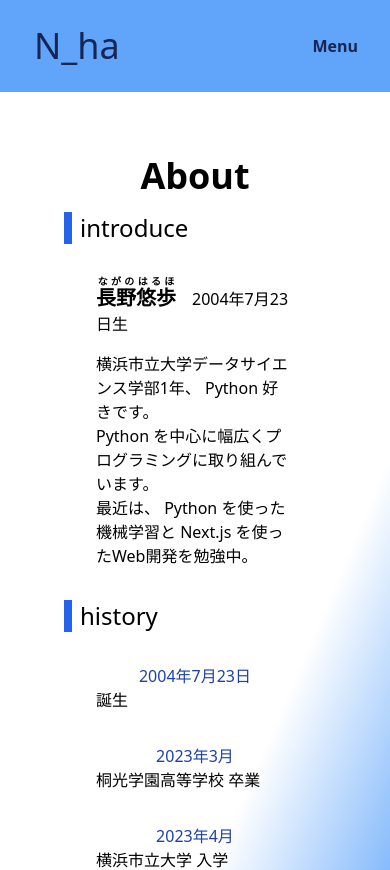
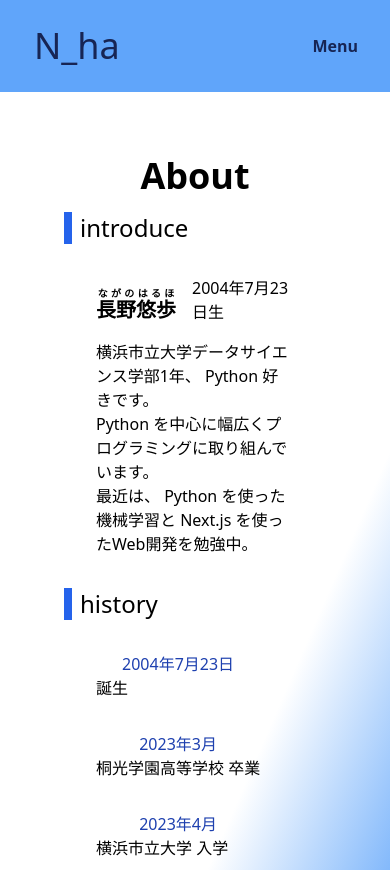
Before and after one commit to N-ha-1050/portfolio, a Next.js app: page /about in a window 390 px wide. Shown: the top 870 px of the page. Built offline with nearby package versions, Linux system fonts and the light colour scheme.

Commit message:
content コンポーネントの作成と使用

```diff
--- /dev/null
+++ b/src/components/ui/Content.tsx
@@ -0,0 +1,5 @@
+import { ReactNode } from "react"
+
+export const Content = ({ children }: { children: ReactNode }) => (
+    <div className="m-8">{children}</div>
+)
--- a/src/components/ui/Section.tsx
+++ b/src/components/ui/Section.tsx
@@ -7,8 +7,8 @@ export const Section = ({
     children: ReactNode
     text?: string
 }) => (
-    <>
-        <h3 className="my-4 text-xl font-bold">{children}</h3>
+    <div className="my-4 flex items-end">
+        <h3 className="text-xl font-bold">{children}</h3>
         {text && <p>{text}</p>}
-    </>
+    </div>
 )
--- a/src/pages/about.tsx
+++ b/src/pages/about.tsx
@@ -1,4 +1,6 @@
+import { Content } from "@/components/ui/Content"
 import { Part } from "@/components/ui/Part"
+import { Section } from "@/components/ui/Section"
 import { SetInline } from "@/components/ui/SetInline"
 import { Title } from "@/components/ui/Title"
 import { NextPage } from "next"
@@ -14,21 +16,21 @@ const About: NextPage = () => (
     <SetInline>
         <Title>About</Title>
         <Part>introduce</Part>
-        <p className="m-8">
-            <span className="mb-4 block">
+        <Content>
+            <Section text="2004年7月23日生">
                 <ruby className="mr-4 text-xl font-bold">
                     長野悠歩<rt>ながのはるほ</rt>
                 </ruby>
-                2004年7月23日生
-            </span>
+            </Section>
             横浜市立大学データサイエンス学部1年、 Python 好きです。
             <br />
             Python を中心に幅広くプログラミングに取り組んでいます。
             <br />
             最近は、 Python を使った機械学習と Next.js を使ったWeb開発を勉強中。
-        </p>
+        </Content>
         <Part>history</Part>
-        <div className="m-8 grid md:w-fit md:grid-cols-2 md:gap-4">
+        <Content>
+            <div className="grid w-fit md:grid-cols-2 md:gap-4">
                 {history.map(({ date, content }) => (
                     <Fragment key={date}>
                         <p className="justify-self-center text-blue-800 md:border-b-2 md:border-blue-800 md:text-black">
@@ -38,6 +40,7 @@ const About: NextPage = () => (
                     </Fragment>
                 ))}
             </div>
+        </Content>
     </SetInline>
 )
 
--- a/src/pages/skills.tsx
+++ b/src/pages/skills.tsx
@@ -1,3 +1,4 @@
+import { Content } from "@/components/ui/Content"
 import { Part } from "@/components/ui/Part"
 import { Section } from "@/components/ui/Section"
 import { SetInline } from "@/components/ui/SetInline"
@@ -8,7 +9,7 @@ const Skills: NextPage = () => (
     <SetInline>
         <Title>Skills</Title>
         <Part>Python</Part>
-        <div className="m-8">
+        <Content>
             <Section>競技プログラミング</Section>
             現在の競プロメイン言語に使用。
             <br />
@@ -36,9 +37,9 @@ const Skills: NextPage = () => (
             <br />
             tkinter, Pygame を使ったゲーム開発や Streamlit を使ったWeb開発、
             Discord Bot を作ったこともある。
-        </div>
+        </Content>
         <Part>TypeScript</Part>
-        <div className="m-8">
+        <Content>
             <Section>React</Section>
             高校2年のときに始めて触った。
             <Section>Next.js</Section>
@@ -47,9 +48,9 @@ const Skills: NextPage = () => (
             Chakra UI を使ってきたが、 Tailwind CSS も勉強中。
             <br />
             このサイトの開発言語。
-        </div>
+        </Content>
         <Part>その他の言語</Part>
-        <div className="m-8">
+        <Content>
             <Section>C++, Rust</Section>
             競技プログラミングに使ったことがある、 C++ は初期の頃に使用、 Rust
             は勉強中(なお、現在のメインは Python )<Section>Go</Section>
@@ -61,7 +62,7 @@ const Skills: NextPage = () => (
             も少し
             <Section>Hot Soup Processor</Section>
             これも中学の時に使ってた、主にデスクトップアプリ
-        </div>
+        </Content>
     </SetInline>
 )
 
--- a/src/pages/works.tsx
+++ b/src/pages/works.tsx
@@ -1,3 +1,4 @@
+import { Content } from "@/components/ui/Content"
 import { LinkText } from "@/components/ui/LinkText"
 import { Part } from "@/components/ui/Part"
 import { Section } from "@/components/ui/Section"
@@ -9,7 +10,7 @@ const Works: NextPage = () => (
     <SetInline>
         <Title>Works</Title>
         <Part>blog</Part>
-        <div className="m-8">
+        <Content>
             フロントエンドは Next.js, tailwind CSS に移行中
             <Section>使った技術(フロントエンド)</Section>
             <ul>
@@ -26,9 +27,9 @@ const Works: NextPage = () => (
                     <LinkText href="https://blog.n-ha.cf">Site</LinkText>
                 </li>
             </ul>
-        </div>
+        </Content>
         <Part>stady</Part>
-        <div className="m-8">
+        <Content>
             一問一答サイト
             <br />
             中学の時にvbsで作成。
@@ -69,7 +70,7 @@ const Works: NextPage = () => (
                     </LinkText>
                 </li>
             </ul>
-        </div>
+        </Content>
         {/* <Part>div-game</Part>
         <p className="m-8"></p>
         <Part>海戦ゲーム</Part>
@@ -77,7 +78,7 @@ const Works: NextPage = () => (
         <Part>word2vec</Part>
         <p className="m-8"></p> */}
         <Part>Herbs</Part>
-        <div className="m-8">
+        <Content>
             ハーブの栽培記録
             <br />
             中学3年の時に作ったハーブ観察記録。
@@ -101,15 +102,15 @@ const Works: NextPage = () => (
                     <LinkText href="https://herbs.n-ha.cf">Site</LinkText>
                 </li>
             </ul>
-        </div>
+        </Content>
         <Part>go_home_time</Part>
-        <div className="m-8">
+        <Content>
             中学の時に作った下校時間までの時間を表示し、時間になったら音楽を再生するプログラム
             <Section>使った技術</Section>
             <ul>
                 <li>HSP(Hot Soup Processor)</li>
             </ul>
-        </div>
+        </Content>
     </SetInline>
 )
 
```
Lines whose indentation alone changed are shown as unchanged.
